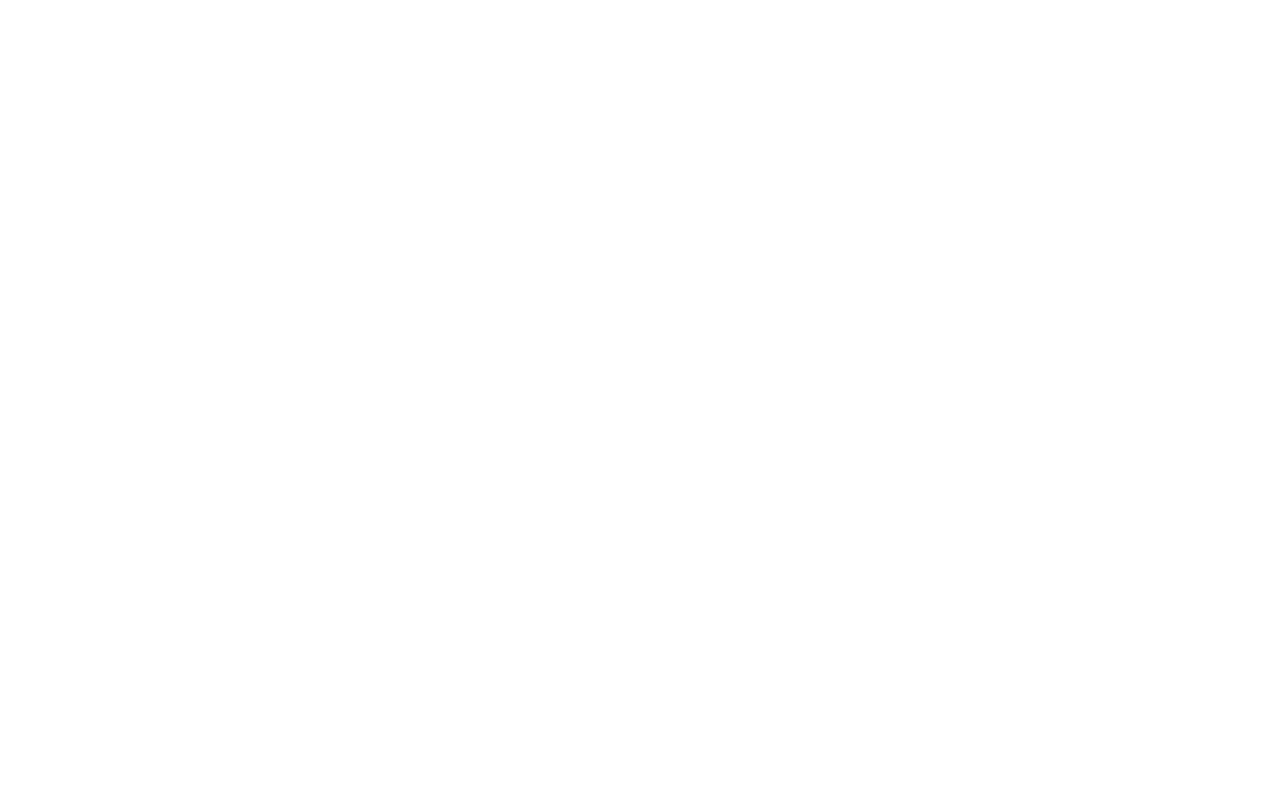
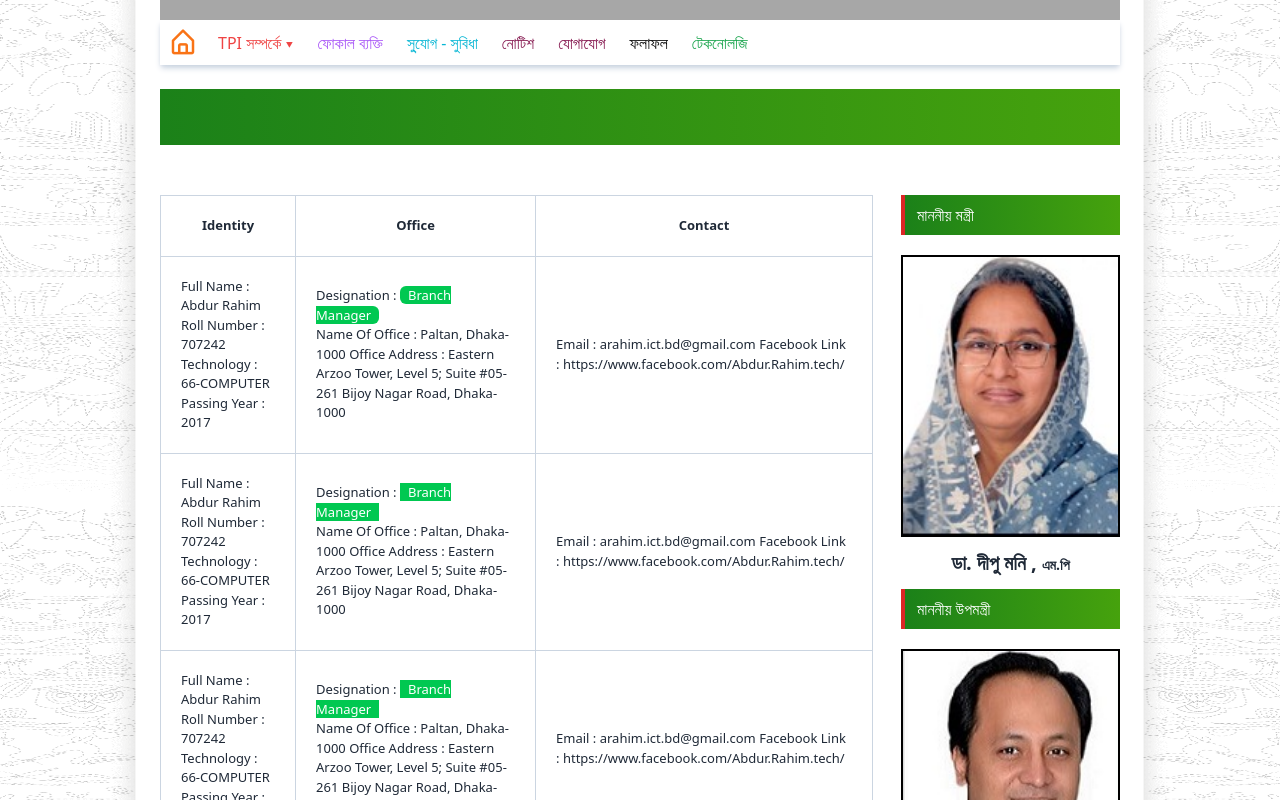
Before and after one commit to tpicpc/Thakurgaon-Polytechnic-Institute, a React (Vite) app: page /StudentSuccessStories in a window 1280 px wide. Before the commit this address had no page. Shown: the part 300-1100 px from the top of the page. Before the commit the page ends 800 px from the top, so only its background shows below. Built offline with nearby package versions, Linux system fonts and the light colour scheme; grey boxes are pictures that could not be loaded.

Commit message:
again work on StudentSuccessStories

```diff
--- a/src/Body/AllCatagory/StudentCorner.jsx
+++ b/src/Body/AllCatagory/StudentCorner.jsx
@@ -17,8 +17,9 @@ export default function StudentCorner() {
 
                 <li className='flex items-center'><Link to={"/StudentRepresentativeCouncil"}><span className=" text-2xl pr-1">▸</span> শিক্ষার্থী প্রতিনিধি পরিষদ</Link></li>
 
+                <li className='flex items-center'><Link to={"/StudentSuccessStories"}><span className=" text-2xl pr-1">▸</span>শিক্ষার্থীদের সাফল্যের গল্প</Link></li>
 
-                <li className='flex items-center'><a href="#"><span className=" text-xl pr-1">▸</span>শিক্ষার্থীদের সাফল্যের গল্প</a></li>
+
             </ul>
         </div>
     </div>
--- /dev/null
+++ b/src/Body/AllCatagory/StudentSuccessStories.jsx
@@ -0,0 +1,57 @@
+import { Link } from "react-router-dom"
+
+export default function StudentSuccessStories() {
+    const style='border border-slate-300 p-5'
+
+    return (
+      <div>
+          <table className="border-collapse border border-slate-400 text-[13px] w-full">
+              <tr>
+                  <th className={`${style}`}>Identity</th>
+                  <th className={`${style}`}>Office</th>
+                  <th className={`${style}`}>Contact</th>
+              </tr>
+
+              <tr>
+                  <td className={`${style}`}>Full Name : Abdur Rahim
+                    Roll Number : 707242
+                    Technology : 66-COMPUTER
+                    Passing Year : 2017</td>
+                  <td className={`${style} w-60`}><Link>Designation : <span className="bg-[#00C851] px-2 text-white rounded-md">Branch Manager</span><br />
+                    Name Of Office : Paltan, Dhaka-1000
+                    Office Address : Eastern Arzoo Tower, Level 5; Suite #05-261 Bijoy Nagar Road, Dhaka-1000</Link></td>
+                  <td className={`${style} `}><Link>Email : arahim.ict.bd@gmail.com
+                    Facebook Link : https://www.facebook.com/Abdur.Rahim.tech/</Link></td>
+              </tr>
+
+              <tr>
+                  <td className={`${style}`}>Full Name : Abdur Rahim
+                    Roll Number : 707242
+                    Technology : 66-COMPUTER
+                    Passing Year : 2017</td>
+                  <td className={`${style} w-60`}><Link>Designation : <span className="bg-[#00C851] px-2 text-white ">Branch Manager</span><br />
+                    Name Of Office : Paltan, Dhaka-1000
+                    Office Address : Eastern Arzoo Tower, Level 5; Suite #05-261 Bijoy Nagar Road, Dhaka-1000</Link></td>
+                  <td className={`${style} `}><Link>Email : arahim.ict.bd@gmail.com
+                    Facebook Link : https://www.facebook.com/Abdur.Rahim.tech/</Link></td>
+              </tr>
+
+
+              <tr>
+                  <td className={`${style}`}>Full Name : Abdur Rahim
+                    Roll Number : 707242
+                    Technology : 66-COMPUTER
+                    Passing Year : 2017</td>
+                  <td className={`${style} w-60`}><Link>Designation : <span className="bg-[#00C851] px-2 text-white ">Branch Manager</span><br />
+                    Name Of Office : Paltan, Dhaka-1000
+                    Office Address : Eastern Arzoo Tower, Level 5; Suite #05-261 Bijoy Nagar Road, Dhaka-1000</Link></td>
+                  <td className={`${style} `}><Link>Email : arahim.ict.bd@gmail.com
+                    Facebook Link : https://www.facebook.com/Abdur.Rahim.tech/</Link></td>
+              </tr>
+
+
+
+          </table>
+      </div>
+    )
+}
--- a/src/main.jsx
+++ b/src/main.jsx
@@ -26,6 +26,7 @@ import DigitalClassContent from './Body/AllCatagory/AcademicInformation/DigitalC
 import SemesterPlan from './Body/AllCatagory/SemesterPlan.jsx';
 import Syllabus from './Body/AllCatagory/Syllabus.jsx';
 import StudentRepresentativeCouncil from './Body/AllCatagory/StudentCorner/StudentRepresentativeCouncil.jsx';
+import StudentSuccessStories from './Body/AllCatagory/StudentSuccessStories.jsx';
 
 const router = createBrowserRouter([
   {
@@ -96,6 +97,10 @@ const router = createBrowserRouter([
         path:"/StudentRepresentativeCouncil",
         element: <StudentRepresentativeCouncil></StudentRepresentativeCouncil>
       },
+      {
+        path:"/StudentSuccessStories",
+        element: <StudentSuccessStories></StudentSuccessStories>
+      },
     ]
   },
 ]);
```
